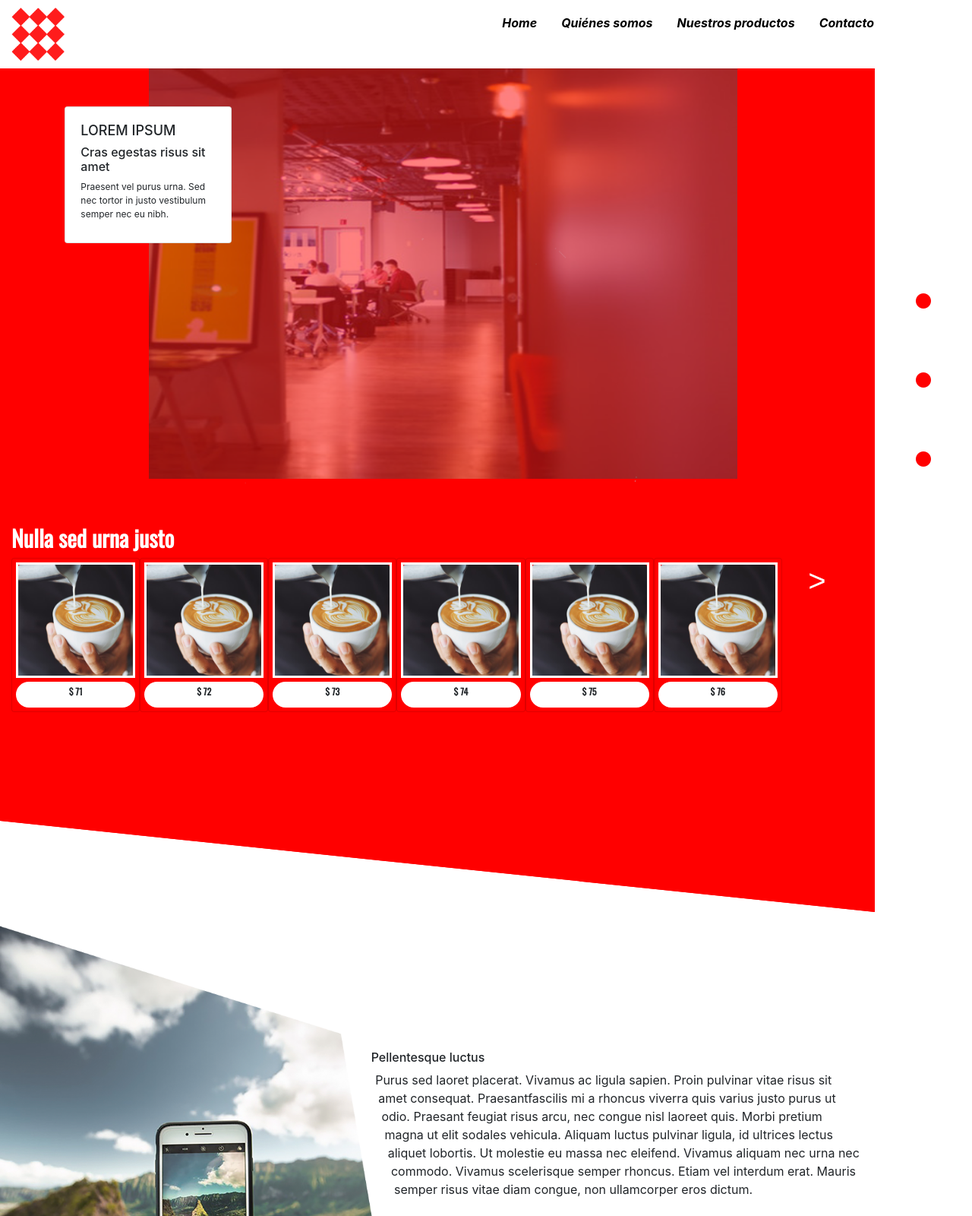
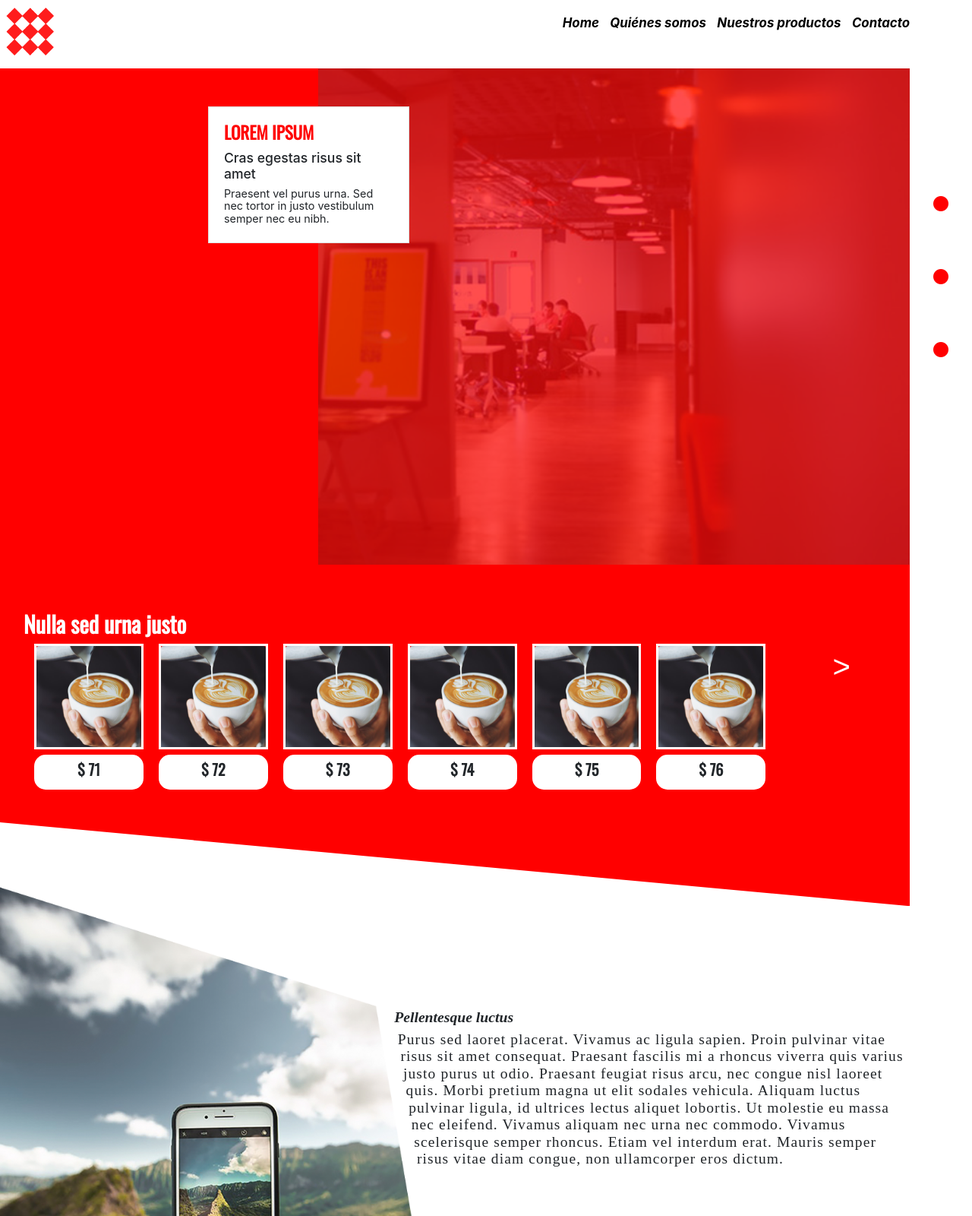
Before and after one commit to MarianoSgherza/snooptest, a plain HTML site: page index.html in a window 1280 px wide. Shown: the top 1600 px of the page at 76% size. Drawn offline with nearby package versions, Linux system fonts and the light colour scheme.

Commit message:
cambios en el maquetado

```diff
--- a/css/desktop.css
+++ b/css/desktop.css
@@ -4,55 +4,81 @@
     .cabecera {
 
         background-color: red;
-        width: 90%;
+        width: calc(100% - 82px);
         clip-path:polygon(0 0, 100% 0, 100% 100%, 0% 90%);
         margin-bottom: 0;
-        height: 1200px;
-        margin-left: 0;
-         margin-right: 0;
-         padding-right: 0;
-
+       /*margin-right: 0;*/
+        padding-bottom: 12%;
+        shape-outside: none;
+        float: initial;
+        margin-top: 0;
 
     }
-
-
 
     header{
 
         height: 90px;
         background-color: white;
-        padding: 10px 0 10px 0;
+        padding: 10px 0 10px 8px;
+        width: calc(100% - 82px);
+        margin-bottom: 0;
 
     }
 
     #logo{
+
         display: none;
+
     }
 
     #logo-dk{
+
         display: block;
-        width: 70px;
-        height: 70px;
+        width: calc(50px + 1vw);
+        height: calc(50px + 1vw);
+
     }
 
-    .desktop-nav{
+    .top-nav{
+
+        height: 90px;
+
+    }
+
+    .hamburger{
+
+        display: none;
+
+    }
+
+    .links-wrapper{
+
+        display: flex;
+
+    }
+
+    #menu li{
+
+        background-color: white;
+        color: black;
+    }
+
+    #menu li a{
 
         display: block;
-        height: 90px;
-    }
-
-    .desktop-nav ul li a{
-
+        font-size: calc(13px + 0.3vw);
         color: black;
         font-style: italic;
         font-weight: 700;
+        padding-right: 0;
+        padding-left: 0.9rem;
 
     }
 
-    a::after{
+    #menu li a::after{
+
         content: '';
         display: block;
-
         transform: scaleX(0);
         height: 2px;
         background-color: black;
@@ -60,60 +86,75 @@
         transform-origin: center;
         margin-top: 6px;
 
-      }
-
-      a:hover::after{
-
-        transform: scaleX(1.06);
-      }
-
-
-    .mobile-nav{
-
-        display: none;
     }
 
-    .banner{
+    #menu li a:hover::after{
 
-        height: 540px;
-        width: 100%;
+        transform: scaleX(1.05);
+
     }
+
+    /*main{
+
+        margin-top: 0;
+    }*/
+
+    /*.banner{
+
+    }*/
 
     .chairs-mobile{
 
         display: none;
+
     }
 
     .chairs-desktop{
 
         display: block;
-        width: 70%;
-        height: 540px;
-        margin: 0 auto;
-        opacity: 0.5;
+        width: 65%;
+        opacity: 0.3;
+
     }
 
 
     .titular{
 
-        left:5%;
-        top: 50px;
-        width: 220px;
+        margin-right:-10%;
+        margin-top: 50px;
+        width: calc(150px + 9vw);
         height: 180px;
+        border-radius: 0%;
+
+    }
+
+    .titular h1{
+
+        font-family: 'Oswald', 'sans-serif';
+        color: #ff0000;
+        font-size: 23px;
+        font-weight: 900;
+
+    }
+
+    .titular h2{
+
+        font-size: 1.1em;
+
+    }
+
+    .titular p{
+
+        font-size: 0.9em;
+        line-height: 1.15;
+
     }
 
     .sec-carrousel{
 
+        margin-top: 60px;
 
-       position: initial;
-       margin-top: 60px;
-       padding-left: 0;
-       padding-right: 0;
     }
-
-    /*.carrousel{
-        /*height: 200px;
-    }*/
 
     #titulo-carrusel{
 
@@ -125,17 +166,21 @@
     }
 
     .img-container{
-        padding-left: 0;
+
+        margin-left: 20px;
         padding-right: 0;
         overflow: initial;
+
     }
 
-    /*.producto{
-        /*height: 200px;
-    }*/
+    .producto{
+
+        padding-left: 10px;
+        padding-right: 10px;
+
+    }
 
     .precio{
-
 
         font-family: 'Oswald', sans-serif;
         font-weight: 900;
@@ -146,10 +191,6 @@
 
     .adelante{
 
-        display: block;
-        padding-left: 0;
-        padding-right: 0;
-
         display: flex;
         justify-content: center;
         font-family: 'Poppins', sans-serif;
@@ -158,6 +199,14 @@
 
     }
 
+    .texto-cel{
+
+        width: calc(100% - 52px);
+        margin-top: -45px;
+        margin-left: -15px;
+        margin-right: -15px;
+
+    }
 
     .element, .outside-up{
 
@@ -165,62 +214,64 @@
 
     }
 
-    .texto-mobile{
-
-        display: none;
-    }
-
-    .texto-desktop{
-
-        display: block;
-        padding-top: 16%;
-    }
-
-    .info{
-
-        width: 90%;
-        padding-left: 0;
-        margin-left: 0;
-
-    }
-
     .cel-img{
 
         display: none;
-        margin: 0;
+
     }
 
     .cel-dk{
 
         display: block;
+        width: 51%;
         float: left;
-        shape-outside: polygon(0 0, 80% 5%, 100% 100%, 0 100%);
-
+        shape-outside: polygon(0 0, 80% 5%, 100% 105%, 0 105%);
         padding-left: 0;
-
-        z-index: 20;
-
-        shape-margin: 5px;
-        shape-image-threshold: 0.5;
-
+        shape-margin: 4px;
 
     }
 
-    .h6-mov{
-        display: none;
+
+    .cel-text{
+
+        padding-top: 15%;
+
     }
 
-    .h6-dk{
+    .cel-title{
+
+        margin-bottom: 0.4rem;
+
+    }
+
+    .p-mov{
+
+        display:none;
+
+    }
+
+    .p-dk{
+
         display: block;
+        font-family: 'Times New Roman', Times, serif;
+        font-size: calc(0.82vw + 9px);
+        line-height: 1.15;
+        letter-spacing: calc(0.1px + 0.08vw);
+
+    }
+
+    .btn-side{
+
+        display: block;
+        font-size: 4em;
+        width: 82px;
+
     }
 
     .botones{
 
+        height: 540px;
         display: flex;
-        float: right;
-        width: 10%;
-        height: 1000px;
-        font-size: 4em;
         flex-direction: column;
         justify-content: center;
 
@@ -235,8 +286,5 @@
 
     }
 
-    .botones div a{
-        color:#ff0000;
-    }
 
 }
--- a/css/mobile.css
+++ b/css/mobile.css
@@ -1,137 +1,193 @@
 a:hover{
+
     text-decoration: none;
+
 }
 
 h1{
+
     font-size: 18px;
+
 }
 
 h2{
+
     font-size: 16px;
+
 }
 
 .cabecera {
 
-   background-image: url("../img/bg-red-mobile.png");
-
-   background-size: cover;
-    height: 800px;
-    margin-bottom: -140px;
-
-
-}
-
-.cabecera p{
-    font-size: 12px;
+   /* margin-top: -5em;*/
+    background-color: red;
+    clip-path:polygon(0 0, 100% 0, 100% 100%, 0% 89%);
+   /* shape-outside: polygon(0 0, 100% 0, 100% 100%, 0% 85%);
+    float: right;
+    z-index: 20;
+    shape-margin: 20px;*/
+    width: 100%;
+    padding-bottom: 100px;
 
 }
 
 header{
-    z-index: 10;
-    height: 2em;
+
+    z-index: 2;
+    height: 3em;
+    display: flex;
+    justify-content: space-between;
+    padding-top: 2px;
+    padding-left: 2px;
+    padding-right: 2px;
+    margin-bottom: -3em;
+
 }
+
 .cont-logo{
+
     width: 2em;
     z-index: 2;
+
 }
+
 #logo{
 
     /*width: 2em;*/
     height: 2em;
-}
-#logo-dk{
-    display: none;
+
 }
 
-.desktop-nav{
+#logo-dk{
 
     display: none;
+
 }
 
-.mobile-nav{
+.top-nav{
+
+    z-index: 3;
+    height: 3em;
+
+}
+
+.hamburger{
+
+   /* width: 2em*/
+    z-index: 3;
+    display: flex;
+    justify-content: flex-end;
+}
+
+.hamburger img{
+
    z-index: 2;
+   height: 2em;
    width: 2em;
 
 }
 
-/*.hamburger{
-   /* width: 2em;
-}*/
+.links-wrapper{
 
-#menu{
     display: none;
-    width: 100%;
-}
-
-#menu{
-    width: 100%;
-}
-
-#menu ul li{
-    width: 100%;
-
-    background-color: black;
-
-    color:white;
-}
-
-#menu ul li a{
-
-    color: white;
-}
-
-
-.mobile-nav img{
-    z-index: 2;
-    width: 2em;
-    height: 2em;
+    height: 4em;
 
 }
 
+/*#menu{
+
+  /*  width: 100%;
+
+}*/
+
+#menu li{
+
+  /*  width: 100%;*/
+    background-color: black;
+    color:white;
+
+}
+
+#menu li a{
+
+    color: white;
+    display: flex;
+    justify-content: center;
+    align-items: center;
+
+}
+
+/*main{
+
+    margin-top: -5em;
+
+}*/
+
+/*.banner-wrapper{
+
+    /*width: 100%;
+
+}*/
+
 .banner{
-    position: relative;
+
     width: 100%;
-    height: 300px;
-    margin-right: -15px;
+    /*height: 300px;
+    /*margin-right: -15px;*/
+
 }
 
 .chairs-mobile{
-    position: absolute;
-    top: -2em;
+
+    /*position: absolute;*/
+    /*top: -2em;*/
     width: 100%;
-    height: 300px;
+    /*height: 300px;*/
+    opacity: 0.5;
 
 }
 
 .chairs-desktop{
+
     display: none;
+
 }
 
 .titular{
-position: absolute;
-bottom: -30px;
+
+    /*position: absolute;*/
+    margin-top: -120px;
     width: 205px;
     height: 160px;
     background-color: white;
 
 }
 
-.atras, .adelante{
+.titular p{
+
+    font-size: 12px;
+
+}
+
+.adelante{
+
     display: none;
+
 }
 
 .sec-carrousel{
-    position: absolute;
-    bottom: 30px;
-    /*width:100%;*/
-    /*margin-top: -100px;*/
+
+    margin-top: 30px;
+
 }
 
-/*.carrousel{
-/*width: 100%;
+/*.crsl-container{
+
+    padding-right: 0;
+
 }*/
 
 #titulo-carrusel{
+
     color:white;
     font-family: 'Oswald', sans-serif;
     font-weight: 900;
@@ -141,101 +197,131 @@ background-color: white;
 .img-container{
 
     overflow: hidden;
+    /*padding-right: 0;*/
+
+}
+
+.crsl{
+
+    padding-left: 0;
+    padding-right: 0;
+
 }
 
 .producto{
+
+    /*width: 45vw;*/
     background-color: #ff0000;
-    padding: 5px 5px 5px 5px;
+    padding-left: 5px;
+    padding-right: 5px;
+    border: 0;
+
 }
 
 .precio{
 
     background-color: white;
-    border-radius: 20px;
+    border-radius: 15px;
     text-align: center;
-
     padding: 0.25rem 0 0 0;
 
 }
 
 .img-producto{
+
     border-color: white;
     border-style: solid;
+    margin-bottom: 2px;
 
 }
 
-/*.prod-4, .prod-5, .prod-6{
-    display: none;
-}
-*/
-.cel-info{
+/*.cel-text{
 
-    margin-top: 0px;
+    margin-bottom: -80px;
+
+}*/
+
+.texto-mobile{
+
+    height: 120px;
+    width: 100%;
 
 }
 
-.texto-desktop{
+.p-mov{
 
-    display: none;
-}
-
-.texto-mobile{
-
-    padding-left: 15px;
-    padding-right: 15px;
-    padding-bottom: 0;
-
+    font-size: calc(0.6vw + 12px);
+    font-family: 'Times New Roman', Times, serif;
+    margin-bottom: 0;
+    /*text-align: center;*/
 
 }
 
-.cel-foto-wrapper{
+.cel-img-wrapper{
 
-    padding-right: 0;
-    padding-left: 0;
-    margin-right: 0;
-    margin-left: 0;
+    margin-left: -15px;
+    margin-right: -15px;
+
 }
 
 .cel-img{
+
     width: 100%;
-    margin-top: -120px;
+    margin-top: -50px;
+  /*  shape-outside: polygon(0 0, 100% 20%, 100% 100%, 0 100%);
+    float: left;
+    z-index: 20;
+    shape-margin: 20px;*/
 
 }
 
 .cel-dk{
+
     display: none;
+
 }
+
 .element{
 
-  shape-outside: polygon(0 80px, 100% 200px, 0 200px);
-  width: 100%;
-  height: 200px;
-  float: left;
-  z-index: 20;
-  opacity: .2;
-  shape-margin: 50px;
-  shape-image-threshold: 0.5;
-
+    shape-outside: polygon( 0 10%, 100% 10%, 100% 53%);
+    -webkit-shape-outside: polygon( 0 10%, 100% 10%, 100% 53%);
+    clip-path: polygon(0 10%, 100% 10%, 100% 53%);
+    width: 50%;
+    height: 110px;
+    float: right;
+    shape-margin: 2%;
 
 }
 
 .outside-up{
 
-    shape-outside: polygon(0 0, 100% 0,100% 90px);
-    width: 100%;
-    height: 90px;
-    float: right;
-    opacity: .2;
+    -webkit-shape-outside: polygon(0 63%, 100% 100%, 0 100%);
+    shape-outside: polygon(0 63%, 100% 100%, 0 100%);
+    clip-path: polygon(0 63%, 100% 100%, 0 100%);
+    shape-margin: 3%;
+    width: 50%;
+    height: 120px;
+    float: left;
 
-    shape-image-threshold: 0.5;
 }
 
-.h6-dk{
-    display: none;
+.cel-title{
+
+    font-family: 'Times New Roman', Times, serif;
+    font-size: calc(0.6vw + 12px);
+    font-weight: 700;
+    font-style: italic;
+
 }
 
-.botones{
+.btn-side{
 
     display: none;
 
 }
+
+.p-dk{
+
+    display: none;
+
+}
--- a/index.html
+++ b/index.html
@@ -1,48 +1,46 @@
 <!DOCTYPE html>
-<html lang="es-ar">
+<html lang="en">
 <head>
-
     <meta charset="UTF-8">
     <meta name="viewport" content="width=device-width, initial-scale=1.0">
-    <meta name="desciption" content="Snoop test">
     <meta http-equiv="X-UA-Compatible" content="ie=edge">
+    <meta name="description" content="Snoop test">
     <link rel="stylesheet" href="https://stackpath.bootstrapcdn.com/bootstrap/4.3.1/css/bootstrap.min.css" integrity="sha384-ggOyR0iXCbMQv3Xipma34MD+dH/1fQ784/j6cY/iJTQUOhcWr7x9JvoRxT2MZw1T" crossorigin="anonymous">
     <link rel="stylesheet" href="css/mobile.css">
     <link rel="stylesheet" href="css/desktop.css">
     <link href="https://fonts.googleapis.com/css?family=Oswald&display=swap" rel="stylesheet">
-
-    <title>Snoop</title>
     <script src="js/jquery-3.4.1.min.js"></script>
     <script src="js/script.js"></script>
 
+
+    <title>Snoop-test</title>
 
 </head>
 
 <body>
 
-        <div class="botones">
+    <header class=''>
 
-                <div><a href="">&#8226</a></div>
-                <div><a href="">&#8226</a></div>
-                <div><a href="">&#8226</a></div>
+        <!--div class=""-->
 
-            </div>
-
-    <div class="container-fluid cabecera">
-
-
-    <header class="row justify-content-between">
-
-        <div class="cont-logo col">
+            <div class="cont-logo">
 
                 <img id="logo" src="img/sn-logo.png" alt="Logo">
                 <img id="logo-dk" src="img\sn-logo-desktop.png" alt="Logo">
 
             </div>
 
-        <nav class="desktop-nav">
+            <nav class="top-nav">
 
-            <ul class="nav justify-content-end">
+                <div class="hamburger">
+
+                    <img class="" src="img/ham-mobile.png" alt="menu">
+
+                </div>
+
+                <div class="links-wrapper">
+
+                    <ul id="menu" class="nav flex-column flex-sm-row">
 
                         <li class="nav-item">
 
@@ -69,34 +67,22 @@
                         </li>
 
                     </ul>
-
+                </div>
             </nav>
-
-        <div class="mobile-nav col-5">
-            <div class="hamburger d-flex justify-content-end">
-               <img class="" src="img/ham-mobile.png" alt="" srcset="">
-            </div>
-
-            <div id="menu">
-                <ul class="nav flex-column">
-                    <li class="nav-item">
-                        <a class="nav-link" href="">Home</a>
-                    </li>
-                    <li class="nav-item"><a class="nav-link" href="">Quiénes somos</a></li>
-                    <li class="nav-item"><a class="nav-link" href="">Nuestros productos</a>
-                    </li>
-                    <li class="nav-item"><a class="nav-link" href="">Contacto</a></li>
-                </ul>
-            </div>
-        </div>
-
+        <!--/div-->
     </header>
 
+    <main>
 
+        <div class="container-fluid">
 
-        <section class="col-12">
+            <div class="row">
 
-            <div class="banner">
+                <div class="cabecera">
+
+                    <section class="banner-wrapper">
+
+                        <div class="banner d-flex flex-column flex-sm-row-reverse">
 
                            <img class="chairs-mobile" src="img\chairs-company-desk-mobile.png" alt="">
                            <img class="chairs-desktop" src="img\chairs-company-desktop.png" alt="">
@@ -112,16 +98,18 @@
 
                     </section>
 
+                    <section class="sec-carrousel container-fluid">
 
-        <section class="sec-carrousel col-12">
+                        <h2 class="pl-3" id="titulo-carrusel">Nulla sed urna justo</h2>
+                        <!--div class="carrousel container-fluid"-->
+                            <div class="crsl-container row" id="po">
 
-            <h2 id="titulo-carrusel">Nulla sed urna justo</h2>
-            <div class="carrousel">
-                    <div class="crsl-container row d-flex flex-sm-row col-12" id="po">
+                                <div class="img-container d-flex flex-row flex-nowrap flex-sm-wrap col-12 col-sm-10" id="fotos-carrusel">
 
-                            <div class="img-container d-flex no-wrap flex-sm-wrap col-sm-11" id="fotos-carrusel">
+                                    <div class="crsl crsl1 col-11 col-sm-4 d-flex flex-row">
 
-                                    <div class="producto prod-1 card col-5 col-sm-2">
+
+                                        <div class="producto prod-1 card col-6">
 
                                             <div class="img-producto">
                                                 <img class="card-img-top" src="img\art-cappucino.png" alt="" srcset="">
@@ -134,7 +122,7 @@
 
 
 
-                                    <div class="producto prod-2 card col-5 col-sm-2">
+                                        <div class="producto prod-2 card col-6">
 
                                             <div class="img-producto">
                                                 <img class="card-img-top" src="img\art-cappucino.png" alt="" srcset="">
@@ -145,9 +133,13 @@
                                             </div>
                                         </div>
 
+                                    </div>
+
+                                    <div class="crsl crsl2 col-11 col-sm-4 d-flex flex-row">
 
 
-                                    <div class="producto prod-3 card col-5 col-sm-2">
+
+                                        <div class="producto prod-3 card col-6">
                                             <div class="img-producto">
                                                 <img class="card-img-top" src="img\art-cappucino.png" alt="" srcset="">
                                             </div>
@@ -159,7 +151,7 @@
 
 
 
-                                    <div class="producto prod-4 card col-5 col-sm-2">
+                                        <div class="producto prod-4 card col-6">
 
                                             <div class="img-producto">
                                                 <img class="card-img-top" src="img\art-cappucino.png" alt="" srcset="">
@@ -170,9 +162,13 @@
                                             </div>
                                         </div>
 
+                                    </div>
+
+                                    <div class="crsl crsl3 col-11 col-sm-4 d-flex flex-row">
 
 
-                                    <div class="producto prod-5 card col-5 col-sm-2">
+
+                                        <div class="producto prod-5 card col-6">
 
                                             <div class="img-producto">
                                                 <img class="card-img-top" src="img\art-cappucino.png" alt="" srcset="">
@@ -183,9 +179,7 @@
                                             </div>
                                         </div>
 
-
-
-                                    <div class="producto prod-6 card col-5 col-sm-2">
+                                        <div class="producto prod-6 card col-6">
                                             <div class="img-producto">
                                                 <img class="card-img-top" src="img\art-cappucino.png" alt="" srcset="">
                                             </div>
@@ -195,44 +189,68 @@
                                             </div>
                                         </div>
 
+                                    </div>
 
                                 </div>
+
                                 <div class="flecha adelante col-sm">
                                     <span class="signo">&#62</span>
                                 </div>
+
                             </div>
-            </div>
+
+                        <!--/div-->
 
                     </section>
 
                 </div>
 
 
+                <div class="btn-side">
 
+                    <div class="botones">
 
-        <section class="info container-fluid">
-            <div class="cel-info">
+                        <div>&#8226</div>
+                        <div>&#8226</div>
+                        <div>&#8226</div>
 
-                <div class="outside-up"></div>
-                <h6 class="h6-mov">Pellentesque luctus</h6>
-                <div class="element"></div>
-                <img class="cel-dk rowrow col-sm-6" src="img\cell-desktop.png" alt="">
+                    </div>
 
-                <div class="texto-desktop">
-
-                <h6 class="h6-dk">Pellentesque luctus</h6>
-
-                <p class="">Purus sed laoret placerat. Vivamus ac ligula sapien. Proin pulvinar vitae risus sit amet consequat. Praesantfascilis mi a rhoncus viverra quis varius justo purus ut odio. Praesant feugiat risus arcu, nec congue nisl laoreet quis. Morbi pretium magna ut elit sodales vehicula. Aliquam luctus pulvinar ligula, id ultrices lectus aliquet lobortis. Ut molestie eu massa nec eleifend. Vivamus aliquam nec urna nec commodo. Vivamus scelerisque semper rhoncus. Etiam vel interdum erat. Mauris semper risus vitae diam congue, non ullamcorper eros dictum.</p>
-            </div>
-                <p class="texto-mobile">Purus sed laoret placerat. Vivamus ac ligula sapien. Proin pulvinar vitae risus sit amet consequat. Praesantfascilis mi a rhoncus viverra.</p>
-                <img class="cel-img" src="img\cell-mobile.png" alt="">
                 </div>
 
 
-        </section>
+            </div>
 
 
+            <div class="texto-cel">
+
+                <img class="cel-dk" src="img\cell-desktop.png">
+                <div class="element"></div>
+                <div class="outside-up"></div>
+
+                <div class="cel-text">
+
+                    <h6 class="cel-title px-1">Pellentesque luctus</h6>
+
+                    <p class="p-mov px-1">Purus sed laoret placerat.</br> Vivamus ac ligula sapien. Proin pulvinar vitae risus sit amet consequat.<br>       Praesant fascilis mi a rhoncus viverra.</p>
+
+                    <p class="p-dk">Purus sed laoret placerat. Vivamus ac ligula sapien. Proin pulvinar vitae risus sit amet consequat. Praesant    fascilis mi a rhoncus viverra quis varius justo purus ut odio. Praesant feugiat risus arcu, nec congue nisl laoreet quis. Morbi pretium  magna ut elit sodales vehicula. Aliquam luctus pulvinar ligula, id ultrices lectus aliquet lobortis. Ut molestie eu massa nec eleifend. Vivamus aliquam nec urna nec commodo. Vivamus scelerisque semper rhoncus. Etiam vel interdum erat. Mauris semper risus vitae diam congue, non ullamcorper eros dictum.</p>
+
+                </div>
+
+                <div class="cel-img-wrapper">
+
+                    <img class="cel-img" src="img\cell-mobile.png" alt="">
+
+                </div>
+
+            </div>
+
+        </div>
+
+    </main>
 
 
 </body>
+
 </html>
--- a/js/script.js
+++ b/js/script.js
@@ -27,7 +27,7 @@ $(document).ready(function () {
     });
 
     $(".hamburger").click(function () {
-        $("#menu").slideToggle(300);
+        $(".links-wrapper").slideToggle(200);
     })
 
 })
```
Also changed, not shown: 1 other file. Lines whose indentation alone changed are shown as unchanged.
